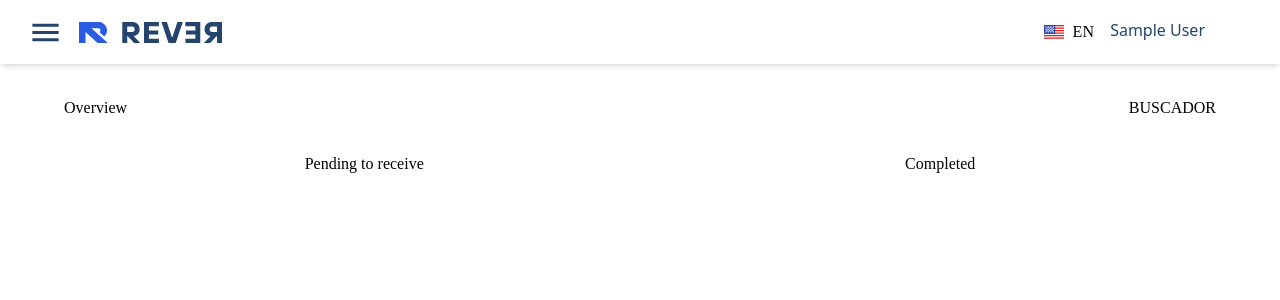
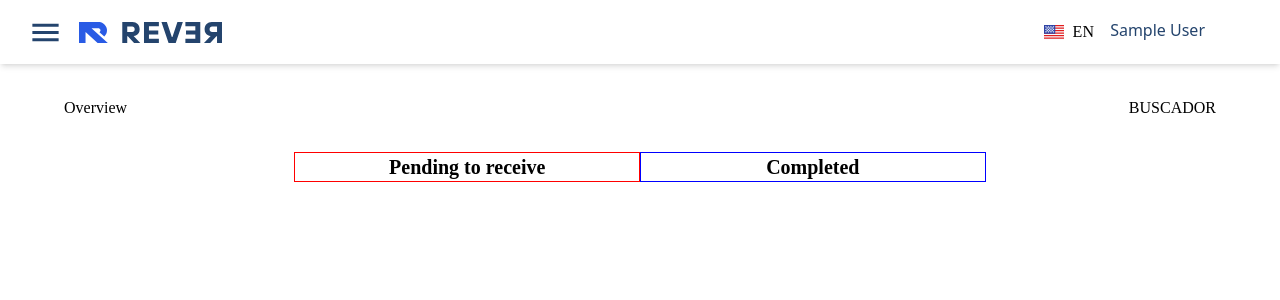
Before and after one commit to mmrtsv/rever-dashboard, a React (Vite) app: page /dashboard in a window 1280 px wide. Shown: the top 300 px of the page. Built offline with nearby package versions, Linux system fonts and the light colour scheme; sample sign-in values are in the browser's storage; a web font is replaced by a local one; what @itsrever/dashboard-api would draw is missing.

Commit message:
FIX: styles and move json

```diff
--- a/src/pages/OrdersByStatus.page.tsx
+++ b/src/pages/OrdersByStatus.page.tsx
@@ -1,8 +1,11 @@
 import React from 'react'
 import PageComponent from '../components/PageComponent'
 import styled from '@emotion/styled'
+import returnedLineItemsJSON from '../assets/returnedLineItems.json'
 
 const OrdersByStatus = () => {
+    const returnedLineItems = returnedLineItemsJSON
+
     return (
         <PageComponent>
             <MainDiv>
@@ -12,10 +15,10 @@ const OrdersByStatus = () => {
                 </TopDiv>
                 <TableDiv>
                     <PendingToReceive>
-                        <p>Pending to receive</p>
+                        <h6>Pending to receive</h6>
                     </PendingToReceive>
                     <Completed>
-                        <p>Completed</p>
+                        <h6>Completed</h6>
                     </Completed>
                 </TableDiv>
             </MainDiv>
@@ -43,11 +46,21 @@ const TopDiv = styled.div`
 const TableDiv = styled.div`
     display: flex;
     flex-direction: row;
-    justify-content: space-around;
+    justify-content: center;
     margin-top: 2rem;
     margin-bottom: 1rem;
 `
 
-const PendingToReceive = styled.div``
+const PendingToReceive = styled.div`
+    display: flex;
+    justify-content: center;
+    border: 1px solid red;
+    width: 30%;
+`
 
-const Completed = styled.div``
+const Completed = styled.div`
+    display: flex;
+    justify-content: center;
+    border: 1px solid blue;
+    width: 30%;
+`
```
Also changed, not shown: src/assets/returnedLineItems.json (renamed from public/returnedLineItems.json).
